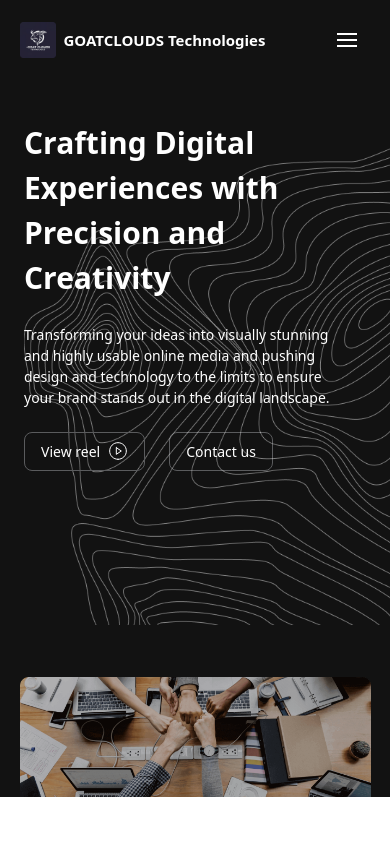
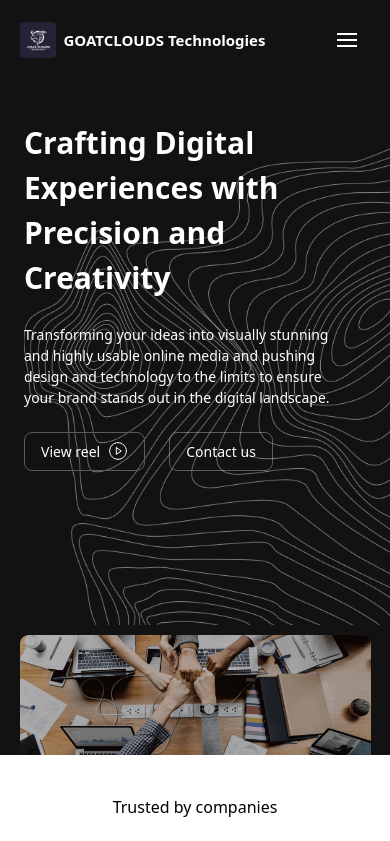
Before and after one commit to Frokesy/goatclouds, a React (Vite) app: page / in a window 390 px wide. Shown: the top 841 px of the page. Built offline with nearby package versions, Linux system fonts and the light colour scheme.

Commit message:
minor fixes

```diff
--- a/src/components/sections/home/Hero.tsx
+++ b/src/components/sections/home/Hero.tsx
@@ -29,7 +29,7 @@ const childVariants = {
 
 const Hero = () => {
   return (
-    <div className="bg-[#121212] text-[#fff] relative min-h-[85vh] w-[100%] lg:overflow-x-auto overflow-x-hidden">
+    <div className="bg-[#121212] text-[#fff] relative min-h-[80vh] w-[100%] lg:overflow-x-auto overflow-x-hidden">
       <div className="flex lg:flex-row flex-col justify-between lg:pl-20 px-6 lg:px-0 lg:pt-[12vh] pt-10">
         <motion.div
           initial="hidden"
--- a/src/pages/team/index.tsx
+++ b/src/pages/team/index.tsx
@@ -103,7 +103,7 @@ const Team = () => {
               data-aos="fade-up"
               data-aos-duration={item.duration}
               data-aos-offset="200"
-              className="border border-[#404040] rounded-2xl lg:w-[300px] w-[100%]"
+              className="border border-[#404040] rounded-2xl lg:w-[20vw] w-[100%]"
             >
               <img
                 src={item.img}
```
